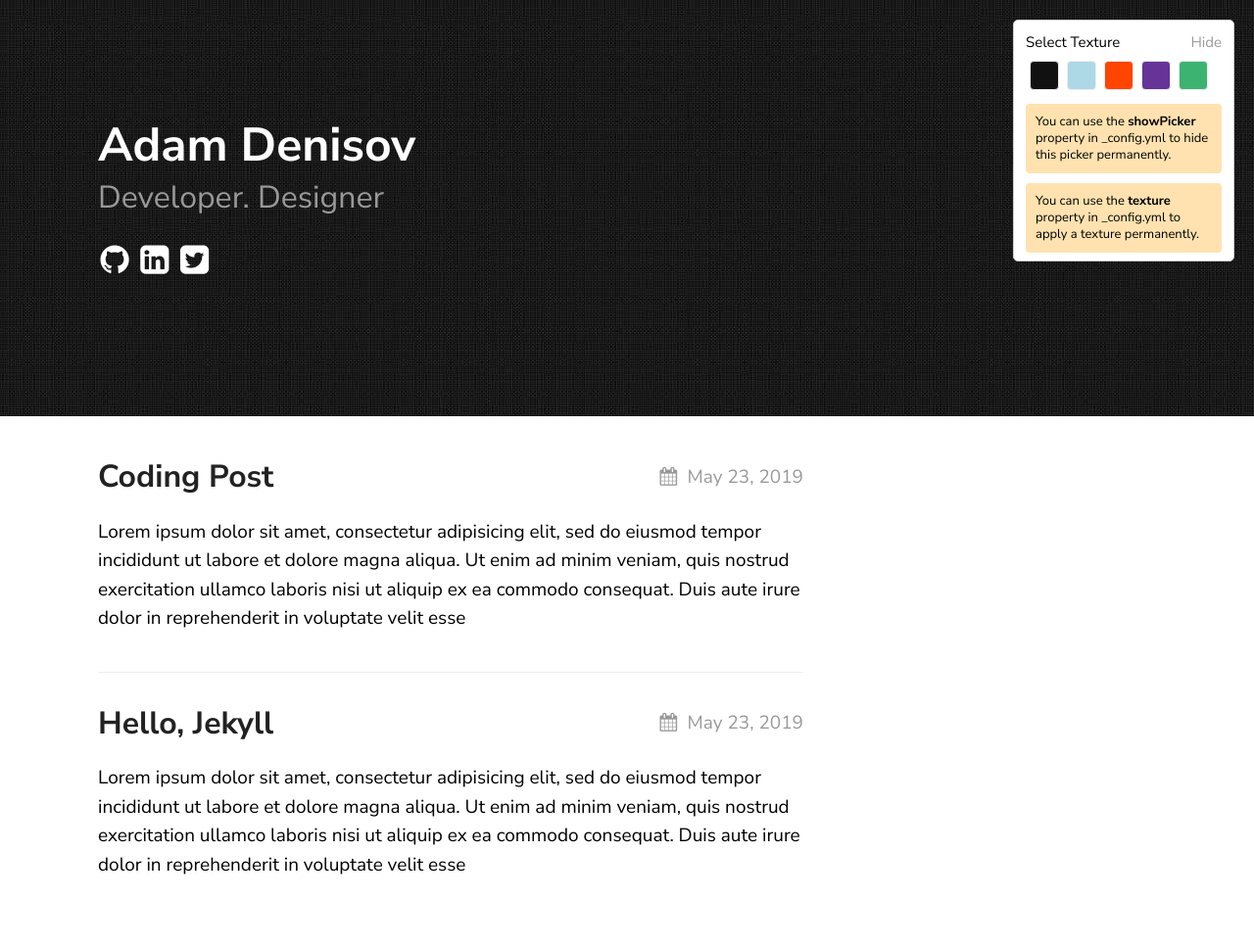
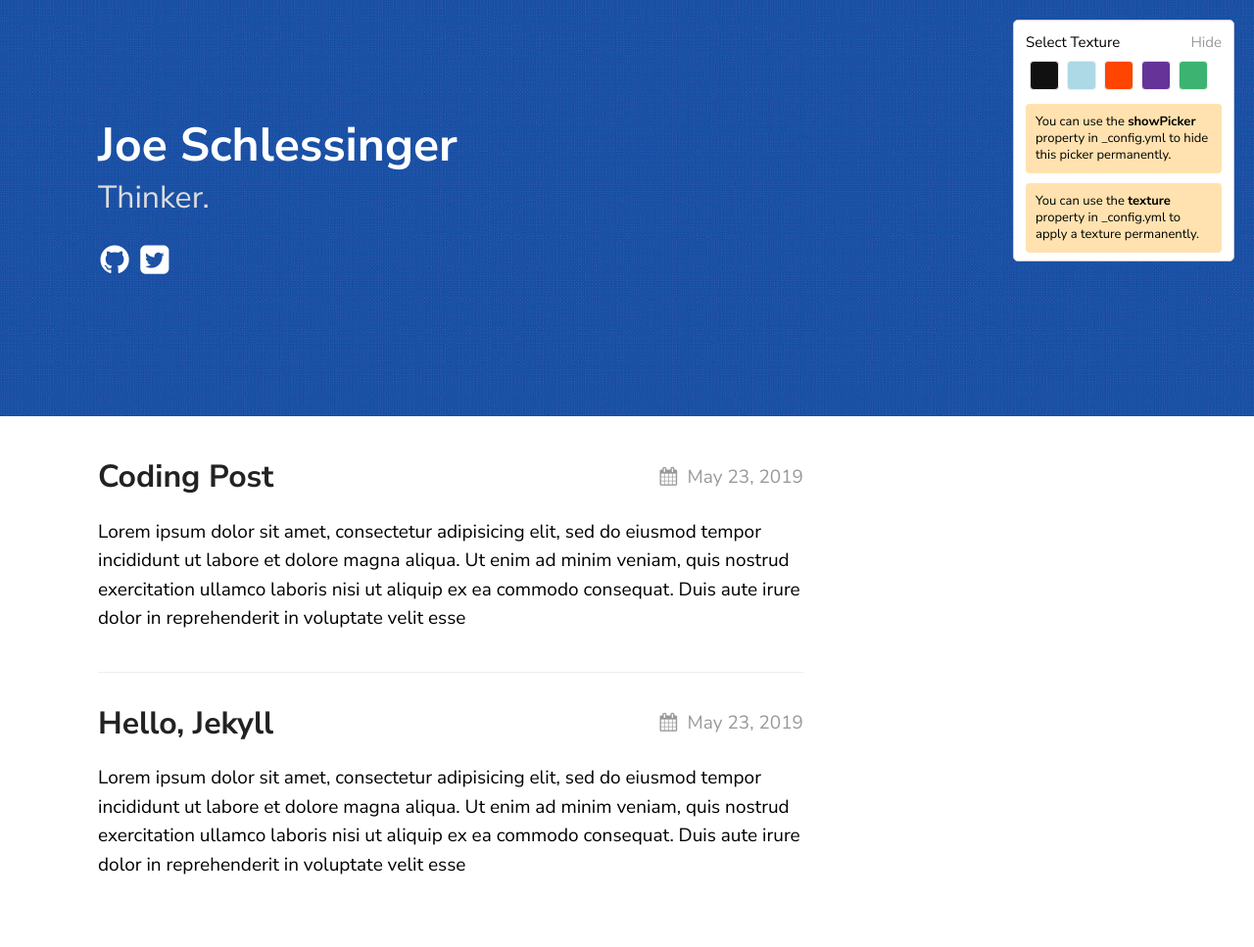
Before and after one commit to jschless/jschless.github.io, a Jekyll site: the page built from index.md, in a window 1280 px wide. Shown: the whole page at 98% size. Built offline with Jekyll 4.4.1, drawn with Linux system fonts in a browser that asks for light colours.

Commit message:
changed basic features

```diff
--- a/_config.yml
+++ b/_config.yml
@@ -2,9 +2,7 @@ title: Joe Schlessinger's Blog
 author: Joe Schlessinger
 email: joe.c.schlessinger@gmail.com
 description: > # this means to ignore newlines until "show_exerpts:"
-  Write an awesome description for your new site here. You can edit this
-  line in _config.yml. It will appear in your document head meta (for
-  Google search results) and in your feed.xml site description.
+  Mediocre thoughts and code, but it's all I've got.
 show_excerpts: true # set to true to show excerpts on the homepage
 
 # Minima date format
@@ -14,20 +12,17 @@ sass:
 
 permalink: /posts/:title/
 texture:
-  title: Adam Denisov
-  tagline: Developer. Designer
+  title: Joe Schlessinger
+  tagline: Thinker.
   date_format: "%b %-d, %Y"
-  style: black
+  style: blue
   showNav: false
   showPicker: true
 
   # generate social links in footer
   social_links:
-    twitter: thelehhman
-    github:  thelehhman
-    linkedIn: in/thelehhman
-    rss: rss
-
+    twitter: joeschless
+    github:  jschless
 
 # If you want to link only specific pages in your header, uncomment
 # this and add the path to the pages in order as they should show up
```
